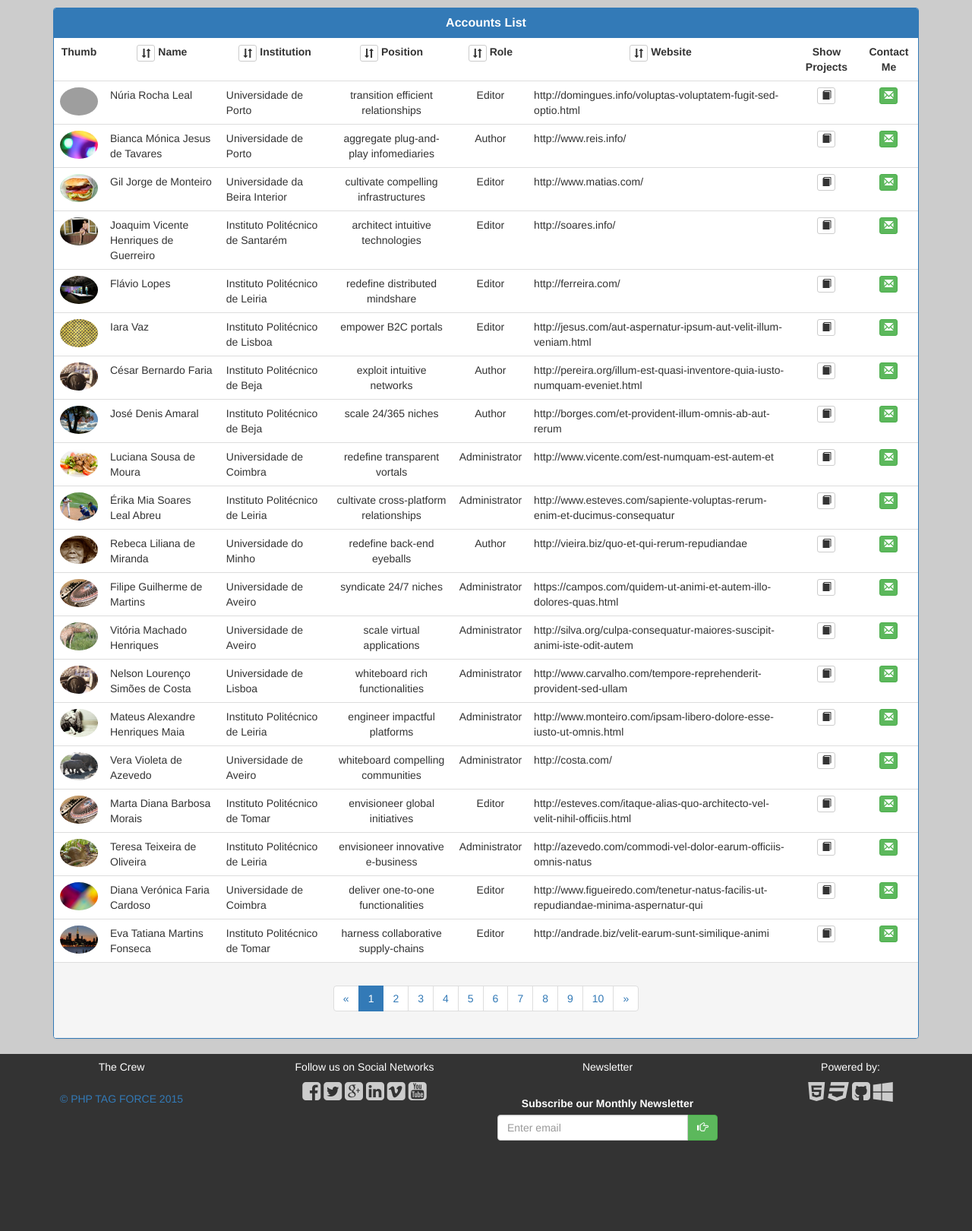
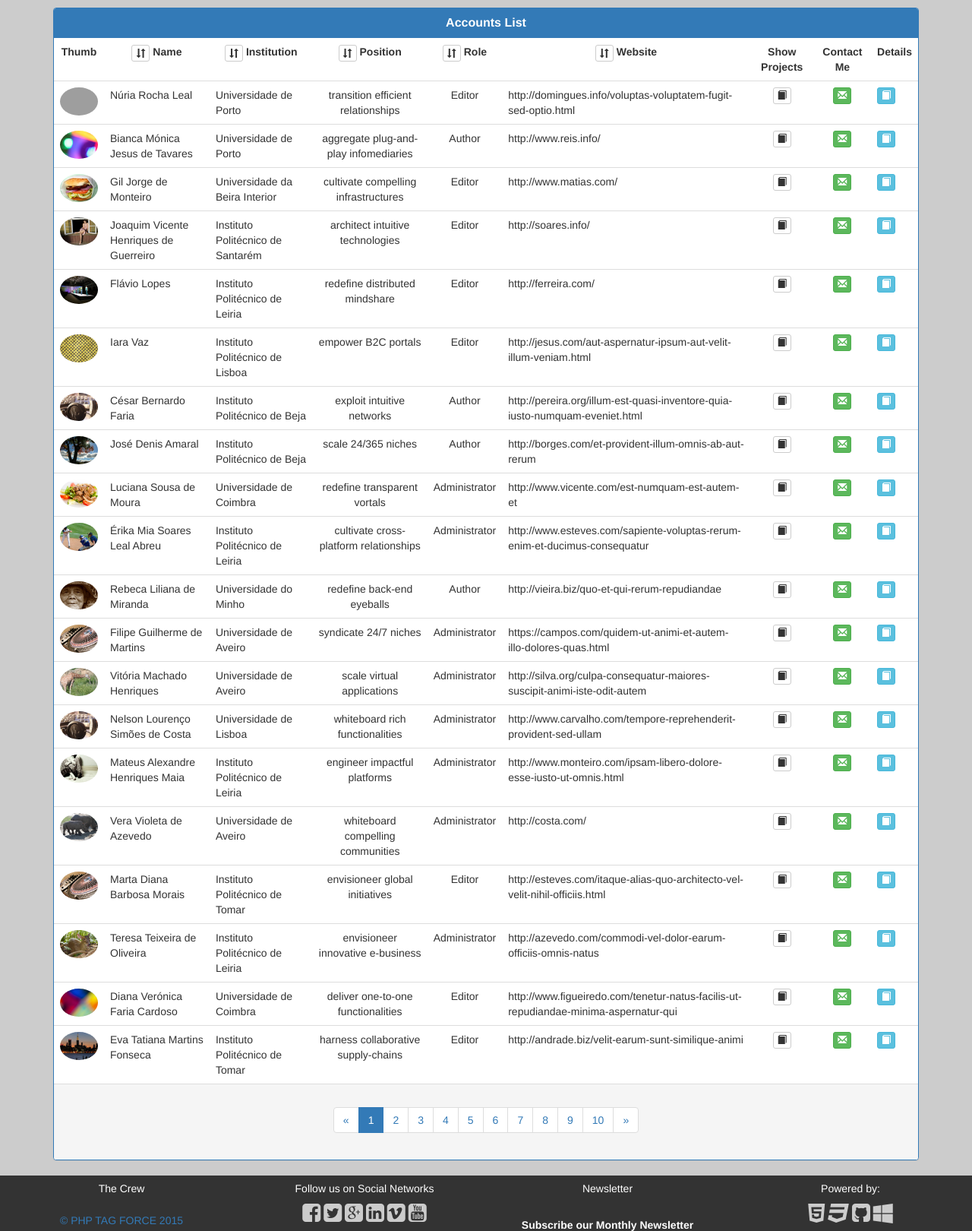
Before and after one commit to smasher35/PHP_TAG_FORCE, a PHP site: page /accountsBrowsing in a window 1280 px wide. Shown: the part 340-1960 px from the top of the page at 76% size. Run offline with PHP 8.4, Linux system fonts and the light colour scheme; data comes from the database, SQL or seed files in the repository; some libraries are stand-ins or nearby versions; grey boxes are pictures that could not be loaded.

Commit message:
minor
Adicionado o Botão de DETAILS ao ACCOUNT BROWSER

```diff
--- a/AINET/MVC/Views/accountsBrowsing.view.php
+++ b/AINET/MVC/Views/accountsBrowsing.view.php
@@ -57,6 +57,7 @@
 						<th class="text-center"><button type="button" class="btn btn-default btn-xs glyphicon glyphicon glyphicon-sort"></button> Website</th>
 						<th class="text-center">Show Projects</th>
 						<th class="text-center">Contact Me</th>
+                        <th class="text-center">Details</th>
 					</tr>
 
 					<?php foreach ($users as $user) { ?>
@@ -70,6 +71,7 @@
 
 							<td align="center"><a href="projects.php?owner_id=<?=$user->id?>" <button class="btn btn-default btn-xs"><span class="glyphicon glyphicon-book"></span></button></td>
 							<td align="center"><a href="mailto:'<?=$user->email?>'"><button class="btn btn-success btn-xs"><span class="glyphicon glyphicon-envelope"></span></button></a></td>
+                            <td><button class="btn btn-info btn-xs" data-toggle="tooltip" data-placement="bottom" title="View Account"><span class="glyphicon glyphicon-book"></span></button></td>
 						</tr>
 					<?php }?>
 				</table> <!-- Fim da TAbela -->
```
